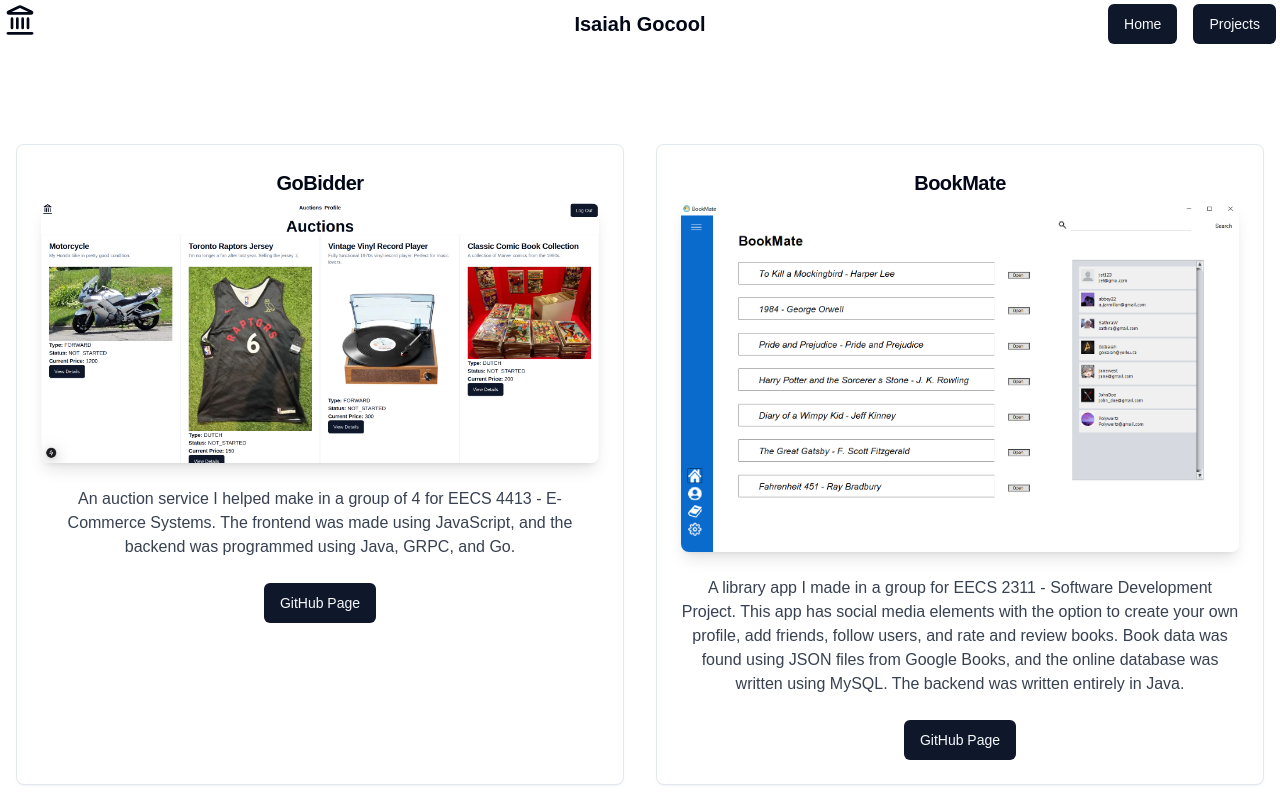
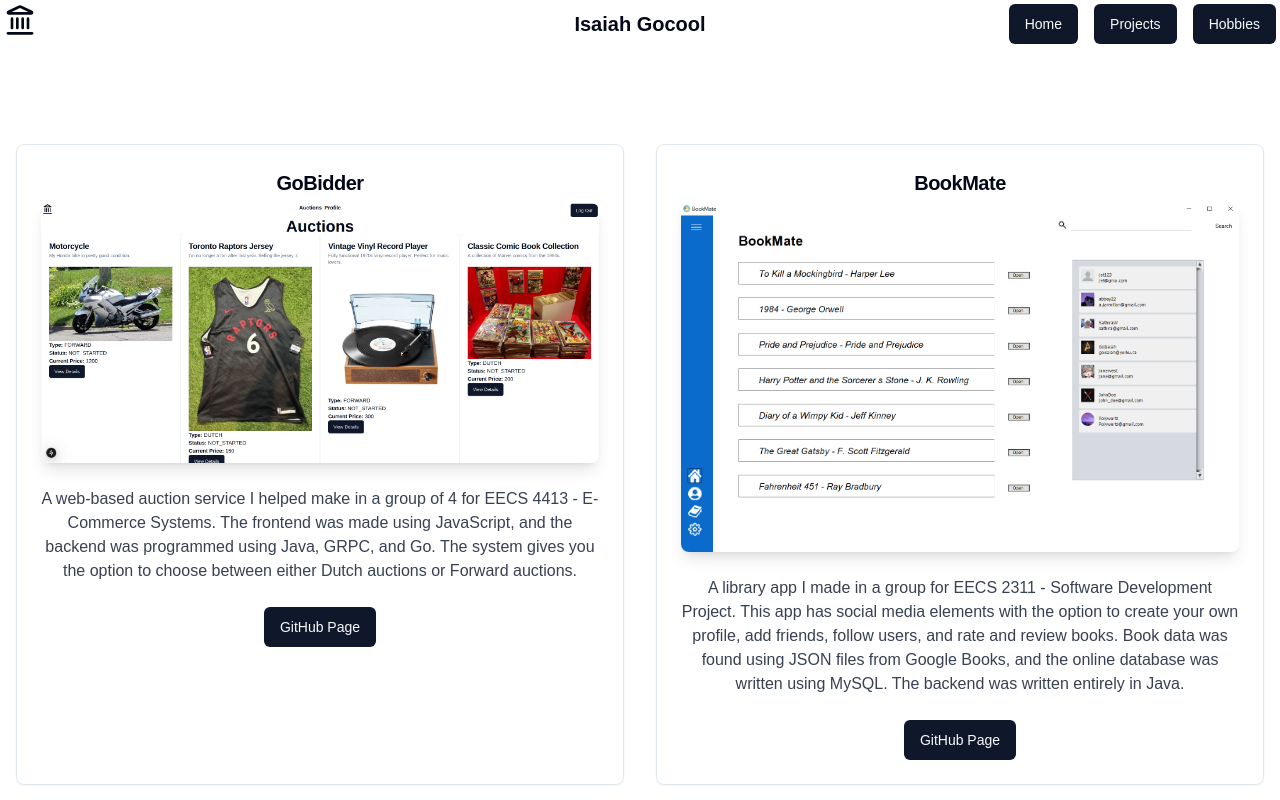
Before and after one commit to goIsaiah/goisaiah.github.io, a Next.js app: page /projects in a window 1280 px wide. Shown: the top 800 px of the page. Built offline with nearby package versions, Linux system fonts and the light colour scheme.

Commit message:
Made more changes

```diff
--- a/src/app/page.tsx
+++ b/src/app/page.tsx
@@ -21,7 +21,7 @@ import {
 
 import { Card, CardContent, CardHeader, CardTitle } from "@/components/ui/card";
 
-import { CircleGauge, Scale, Lock, ChevronDown } from "lucide-react";
+import { CircleGauge, Scale, Lock, ChevronDown, User, MonitorCheck, BookOpenText } from "lucide-react";
 
 export default function Home() {
   const router = useRouter();
@@ -110,7 +110,7 @@ export default function Home() {
       {/* Right side: Image */}
       <div className="flex items-center justify-center">
         <img
-          src="https://images.gr-assets.com/users/1713560328p8/177529097.jpg"
+          src="/images/self.jpg"
           alt="myself"
           className="max-w-full h-auto"
         />
--- a/src/app/projects/page.tsx
+++ b/src/app/projects/page.tsx
@@ -38,8 +38,9 @@ export default function Home() {
           </CardHeader>
           <CardContent className="px-6 pb-6">
             <p className="text-gray-700">
-              An auction service I helped make in a group of 4 for EECS 4413 - E-Commerce Systems.  The frontend was made using JavaScript, and the
-              backend was programmed using Java, GRPC, and Go.
+              A web-based auction service I helped make in a group of 4 for EECS 4413 - E-Commerce Systems.  The frontend was made using JavaScript,
+              and the backend was programmed using Java, GRPC, and Go.  The system gives you the option to choose between either Dutch auctions or
+              Forward auctions.
             </p>
             <div className="mt-4">
               <Link href="https://github.com/KaranpreetRaja/GoBidder">
--- a/src/components/ui/navbar.tsx
+++ b/src/components/ui/navbar.tsx
@@ -26,6 +26,9 @@ export default function Navbar() {
               <Link className="ml-4" href="projects">
                 <Button>Projects</Button>
               </Link>
+              <Link className="ml-4" href="hobbies">
+                <Button>Hobbies</Button>
+              </Link>
             </>
       </div>
     </nav>
```
Also changed, not shown: public/images/self.jpg (added).
